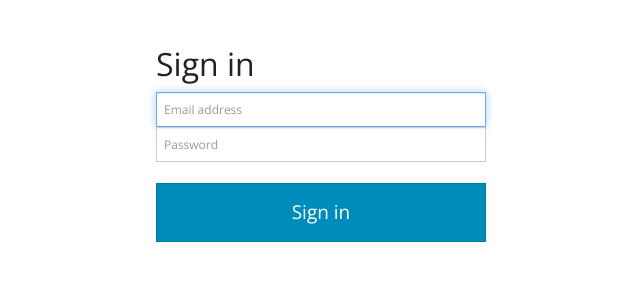
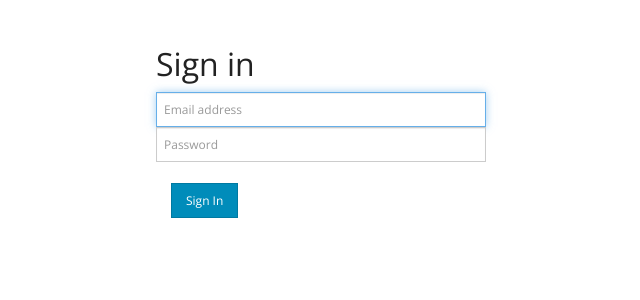
Before and after one commit to kwanggy/weather-by-me, a Python web app: template app/templates/signin.html in a window 1280 px wide. Shown: the part 45-345 px from the top of the page, without its empty margins (334-974 px from the left). Run offline with Jinja, Linux system fonts and the light colour scheme; the template is opened without the code that fills it, so the values that code supplies are empty; style sheets or scripts are compiled from the project's sources.

Commit message:
signin upgraded

```diff
--- a/app/templates/signin.html
+++ b/app/templates/signin.html
@@ -10,7 +10,11 @@
         <input type="email" class="form-control" placeholder="Email address" required="" autofocus="">
         <input type="password" class="form-control" placeholder="Password" required="">
         <br>
-        <button class="btn btn-lg btn-primary btn-block" type="submit">Sign in</button>
+<div class="form-group btns">
+          <div class="pull-right col-lg-12">
+            <button type="submit" class="btn btn-primary">Sign In</button>
+          </div>
+        </div>
   </form>
 
 </div> <!-- /container -->
```
